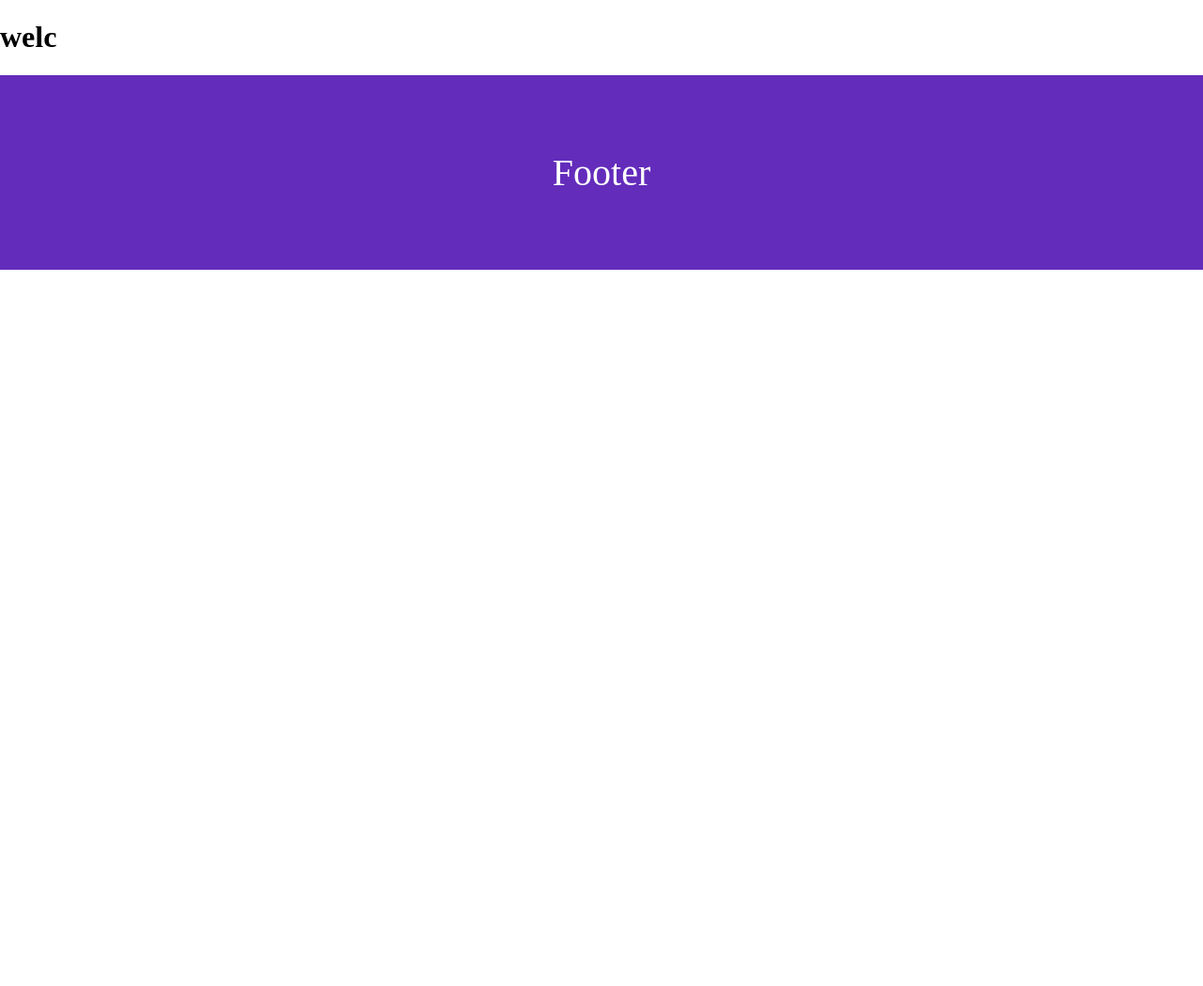
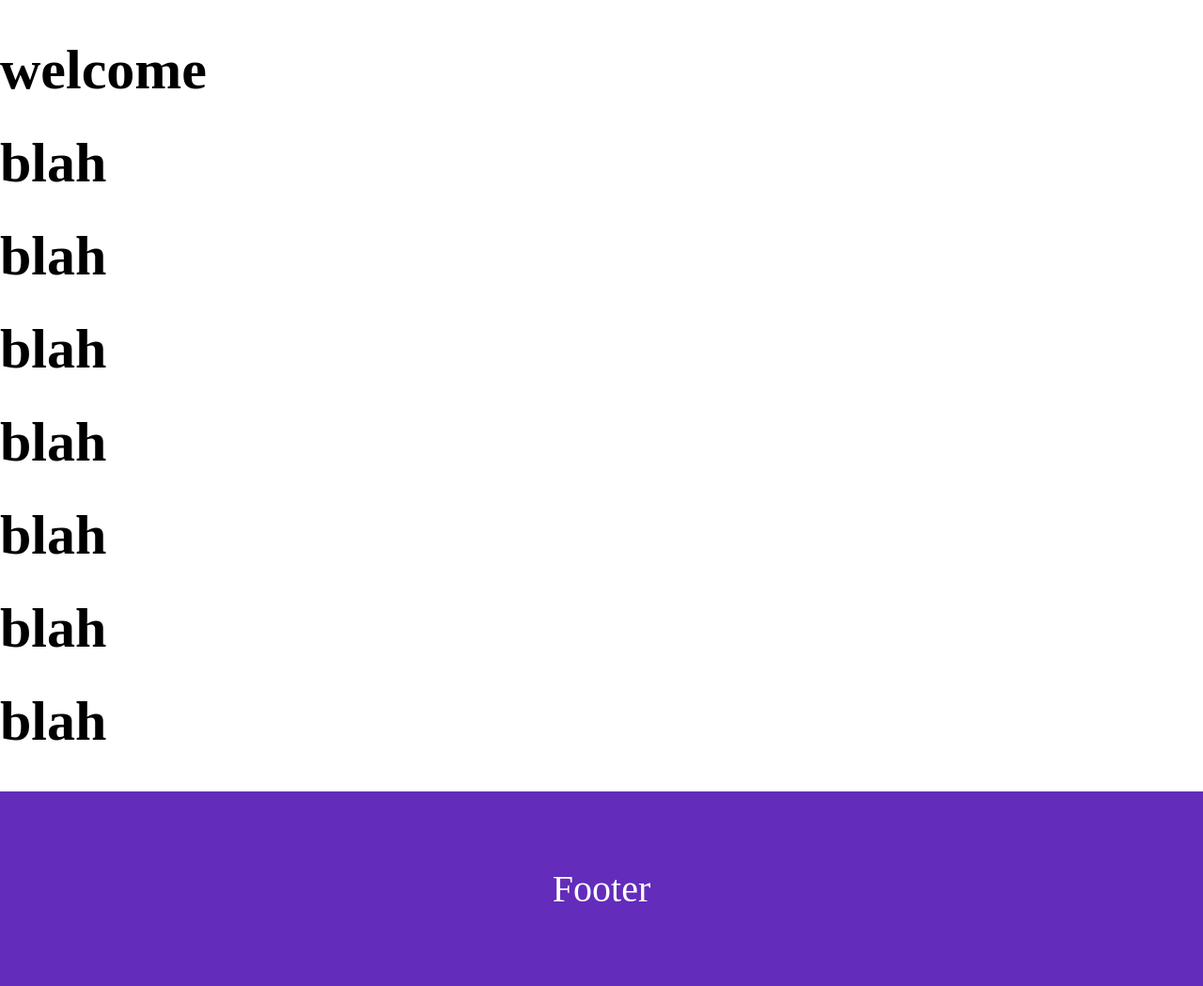
Before and after one commit to jackmenty/2024_project, a Flask app: page / in a window 1280 px wide. Shown: the part 127-1176 px from the top of the page at 94% size. Before the commit the page ends 414 px from the top, so only its background shows below. Run offline with Flask 3, Linux system fonts and the light colour scheme.

Commit message:
Added search & home page

```diff
--- a/Routes.py
+++ b/Routes.py
@@ -6,16 +6,11 @@ app = Flask(__name__)
 
 @app.route('/')
 def homepage():
-    return render_template('layout.html')
+    return render_template('home.html')
 
 @app.route('/about')
 def aboutpage():
     return render_template('about.html')
-
-@app.route('/search')
-def searchpage():
-    return render_template('layout.html', 'search.html')
-
 
 @app.route('/item/<int:id>')
 def item(id):
@@ -25,6 +20,14 @@ def item(id):
     trash = cur.fetchone()
     return render_template('item.html', trash=trash)
 
+@app.route('/search')
+def search():
+    conn = sqlite3.connect("Webdatabase.db")
+    cur = conn.cursor()
+    cur.execute("SELECT id, name FROM Trash")
+    trashes = cur.fetchall()
+    return render_template('search.html', trashes=trashes)
+
 
 if __name__ == "__main__":
     app.run(debug=True)
--- a/static/style.css
+++ b/static/style.css
@@ -59,3 +59,17 @@ body {
 img {
     width: 600px;
 }
+
+h1{
+    font-size: 60px;
+}
+
+.display{
+    font-size: 30px;
+}
+
+br{
+    content: "A" !important;
+    display: block !important;
+    margin-bottom: 30px !important;
+}
--- /dev/null
+++ b/templates/home.html
@@ -0,0 +1,12 @@
+{% extends 'layout.html' %}
+{% block content %}
+<h1>welcome<br>
+    blah<br>
+    blah<br>
+    blah<br>
+    blah<br>
+    blah<br>
+    blah<br>
+    blah<br>
+</h1>
+{% endblock %}
--- a/templates/layout.html
+++ b/templates/layout.html
@@ -8,7 +8,6 @@
 
 <body>
     <nav>{% include 'navbar.html' %}</nav>
-    <h1> welc</h1>
     <main>{% block content %}{% endblock %}</main>
     <div class="footer">
         <p>Footer</p>
--- a/templates/search.html
+++ b/templates/search.html
@@ -0,0 +1,6 @@
+{% extends 'layout.html' %}
+{% block content %}
+{% for trash in trashes %}
+<a class="display" href="/item/{{trash[0]}}">{{trash[1]}}</a> <br><!-- displays all names-->
+{% endfor %}
+{% endblock %}
```
